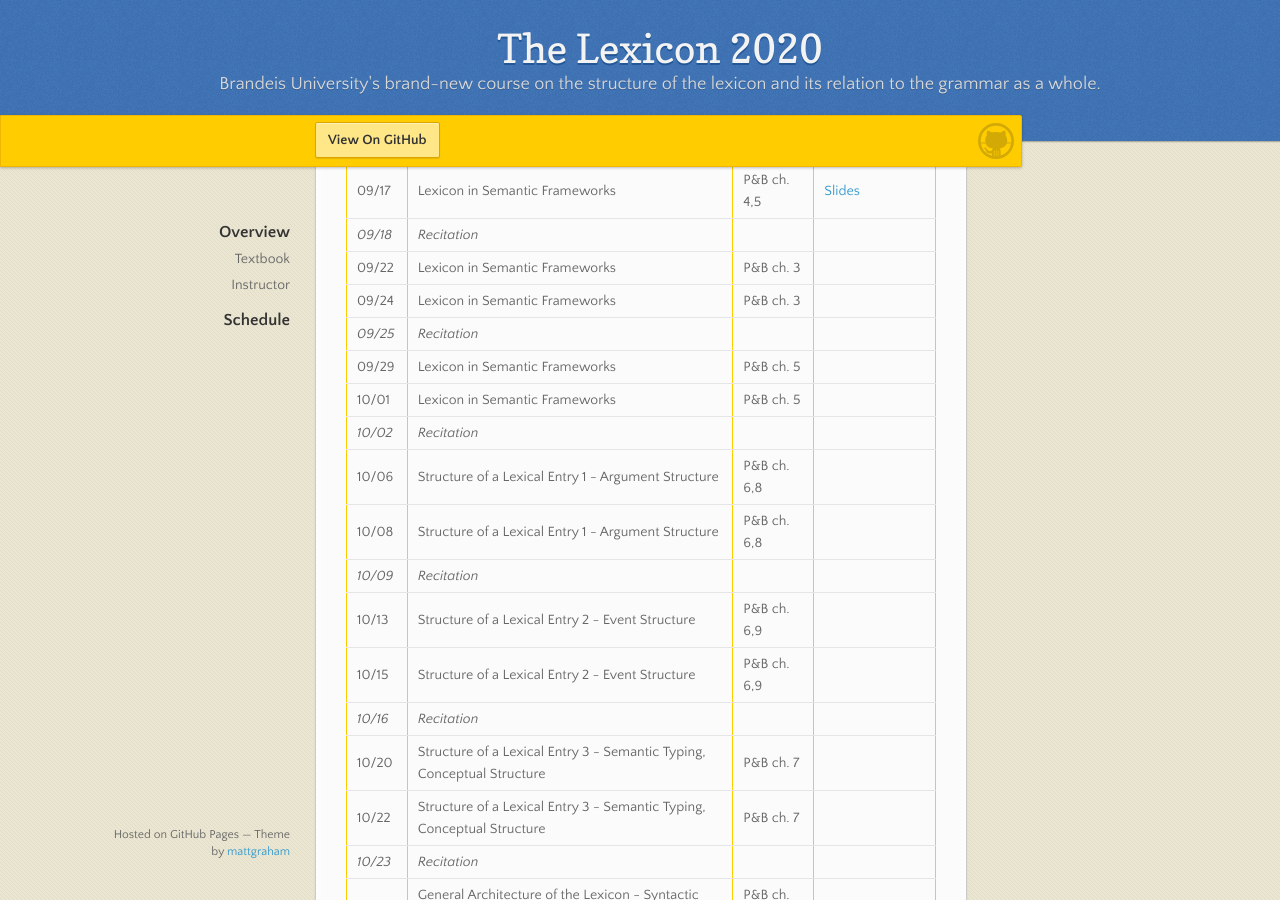
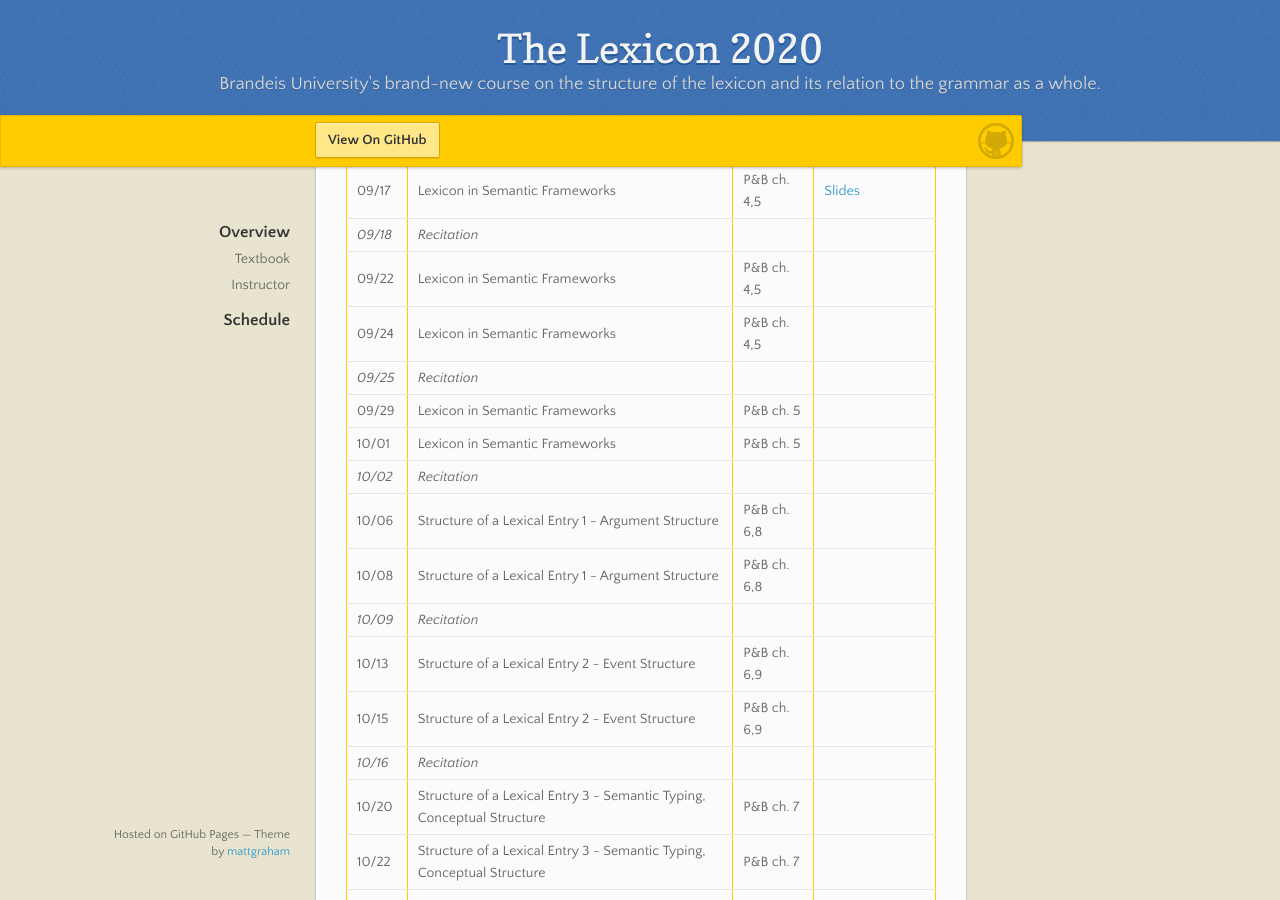
Before and after one commit to the-lexicon-2020/the-lexicon-2020.github.io, a Jekyll site: the page built from _pages/index.markdown, in a window 1280 px wide and 900 px high, scrolled down 1088 px. Built offline with Jekyll 4.4.1, drawn with Linux system fonts in a browser that asks for light colours; our own code applies the rules of GitHub Pages for plain Markdown files.

Commit message:
fix mistakes

```diff
--- a/_pages/index.markdown
+++ b/_pages/index.markdown
@@ -38,8 +38,8 @@ Professor [James Pustejovsky](mailto:jamesp@brandeis.edu)
 09/15 | Lexicon in Syntactic Frameworks - 3rd part | P&B ch. 3 |
 09/17 | Lexicon in Semantic Frameworks | P&B ch. 4,5 | [Slides](https://brandeis.box.com/s/xyzyl67uvba0cu3kug9exdp3kr6eidex)
 *09/18* | *Recitation* | |
-09/22 | Lexicon in Semantic Frameworks | P&B ch. 3 |
-09/24 | Lexicon in Semantic Frameworks | P&B ch. 3 |
+09/22 | Lexicon in Semantic Frameworks | P&B ch. 4,5 |
+09/24 | Lexicon in Semantic Frameworks | P&B ch. 4,5 |
 *09/25* | *Recitation* | |
 09/29 | Lexicon in Semantic Frameworks | P&B ch. 5 |
 10/01 | Lexicon in Semantic Frameworks | P&B ch. 5 |
```
